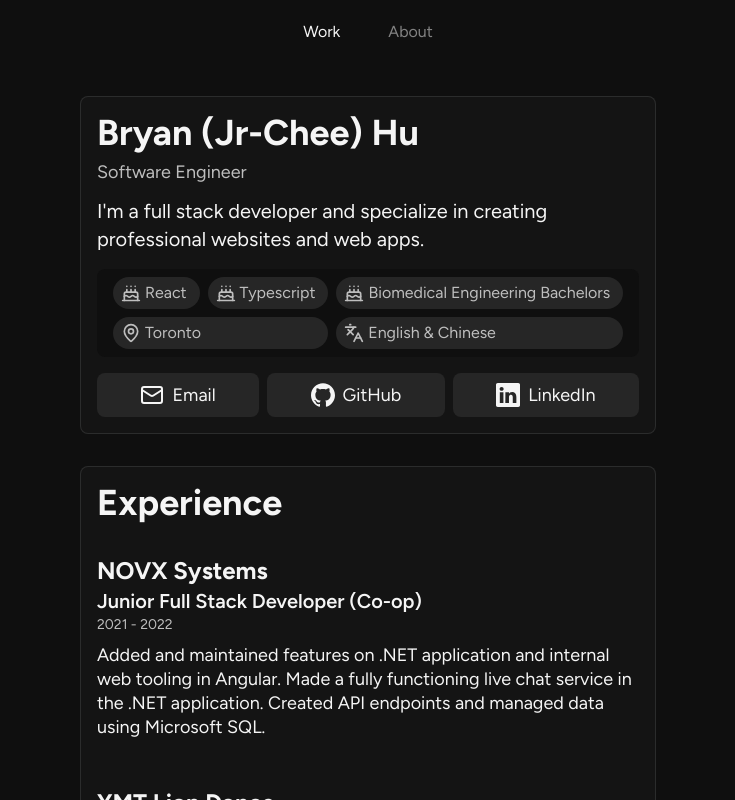
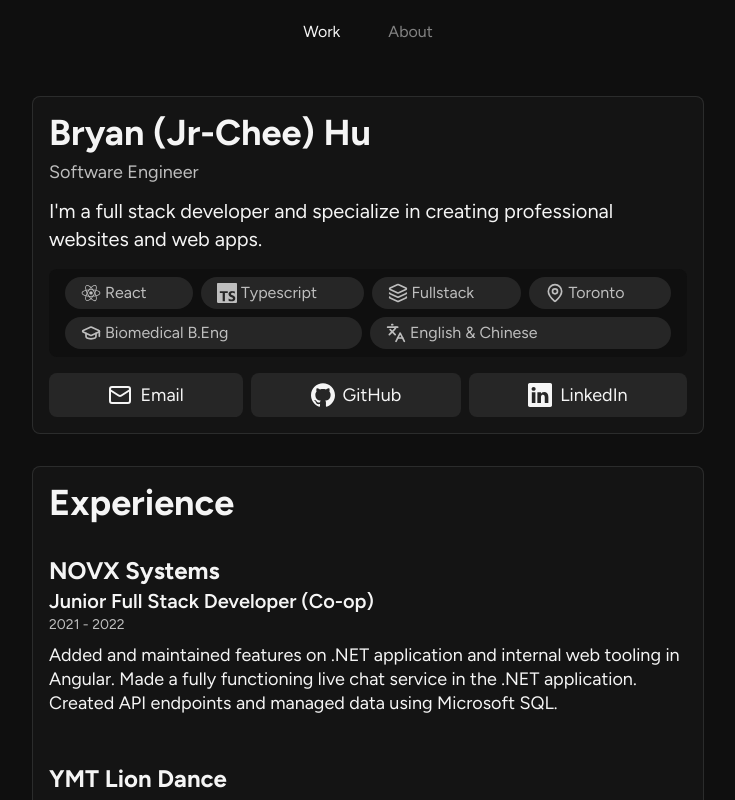
Before and after one commit to mrdude8391/branflakes, a React (Vite) app: page / in a window 1280 px wide. Shown: the top 800 px of the page, without its empty margins (272-1007 px from the left). Built offline with nearby package versions, Linux system fonts and the light colour scheme.

Commit message:
updated svgs for bar tags

```diff
--- a/src/assets/SvgLogos.tsx
+++ b/src/assets/SvgLogos.tsx
@@ -63,4 +63,19 @@ const GithubSVG = (props: { className: string }) => {
   );
 };
 
-export { ReactSVG, MongoDBSVG, LinkedInSVG, GithubSVG };
+const TypescriptSVG = (props: { className: string }) => {
+  const { className } = props;
+  return (
+    <svg
+      className={className}
+      role="img"
+      viewBox="0 0 24 24"
+      xmlns="http://www.w3.org/2000/svg"
+    >
+      <title>TypeScript</title>
+      <path d="M1.125 0C.502 0 0 .502 0 1.125v21.75C0 23.498.502 24 1.125 24h21.75c.623 0 1.125-.502 1.125-1.125V1.125C24 .502 23.498 0 22.875 0zm17.363 9.75c.612 0 1.154.037 1.627.111a6.38 6.38 0 0 1 1.306.34v2.458a3.95 3.95 0 0 0-.643-.361 5.093 5.093 0 0 0-.717-.26 5.453 5.453 0 0 0-1.426-.2c-.3 0-.573.028-.819.086a2.1 2.1 0 0 0-.623.242c-.17.104-.3.229-.393.374a.888.888 0 0 0-.14.49c0 .196.053.373.156.529.104.156.252.304.443.444s.423.276.696.41c.273.135.582.274.926.416.47.197.892.407 1.266.628.374.222.695.473.963.753.268.279.472.598.614.957.142.359.214.776.214 1.253 0 .657-.125 1.21-.373 1.656a3.033 3.033 0 0 1-1.012 1.085 4.38 4.38 0 0 1-1.487.596c-.566.12-1.163.18-1.79.18a9.916 9.916 0 0 1-1.84-.164 5.544 5.544 0 0 1-1.512-.493v-2.63a5.033 5.033 0 0 0 3.237 1.2c.333 0 .624-.03.872-.09.249-.06.456-.144.623-.25.166-.108.29-.234.373-.38a1.023 1.023 0 0 0-.074-1.089 2.12 2.12 0 0 0-.537-.5 5.597 5.597 0 0 0-.807-.444 27.72 27.72 0 0 0-1.007-.436c-.918-.383-1.602-.852-2.053-1.405-.45-.553-.676-1.222-.676-2.005 0-.614.123-1.141.369-1.582.246-.441.58-.804 1.004-1.089a4.494 4.494 0 0 1 1.47-.629 7.536 7.536 0 0 1 1.77-.201zm-15.113.188h9.563v2.166H9.506v9.646H6.789v-9.646H3.375z" />
+    </svg>
+  );
+};
+
+export { ReactSVG, MongoDBSVG, LinkedInSVG, GithubSVG, TypescriptSVG };
--- a/src/components/Portfolio.tsx
+++ b/src/components/Portfolio.tsx
@@ -6,7 +6,7 @@ import { Link } from "react-router-dom";
 const Portfolio = () => {
   return (
     <section className="dashboard-card flex flex-col gap-4">
-      <h1>Portfolio</h1>
+      <h1>Projects</h1>
       <div className="my-work">
         <Link to="/volley">
           <div className="project-image-card group">
--- a/src/components/SelfInfo.tsx
+++ b/src/components/SelfInfo.tsx
@@ -1,5 +1,17 @@
-import { LinkedInSVG, GithubSVG } from "../assets/SvgLogos";
-import { Cake, Languages, Mail, MapPin } from "lucide-react";
+import {
+  LinkedInSVG,
+  GithubSVG,
+  ReactSVG,
+  TypescriptSVG,
+} from "../assets/SvgLogos";
+import {
+  Cake,
+  GraduationCap,
+  Languages,
+  Layers,
+  Mail,
+  MapPin,
+} from "lucide-react";
 
 const SelfInfo = () => {
   return (
@@ -12,22 +24,26 @@ const SelfInfo = () => {
           websites and web apps.
         </p>
       </div>
-      <div className="flex flex-wrap bg-background gap-2 px-4 py-2 rounded-lg text-foreground-muted">
+      <div className="flex flex-wrap bg-background gap-2 px-4 py-2 rounded-lg text-foreground-muted fill-foreground-muted">
         <div className="rounded-accent-container gap-1 ">
-          <Cake className="size-5" />
+          <ReactSVG className="size-5" />
           <p>React</p>
         </div>
         <div className="rounded-accent-container gap-1 ">
-          <Cake className="size-5" />
+          <TypescriptSVG className="size-5" />
           <p>Typescript</p>
         </div>
         <div className="rounded-accent-container gap-1 ">
-          <Cake className="size-5" />
-          <p>Biomedical Engineering Bachelors</p>
+          <Layers className="size-5" />
+          <p>Fullstack</p>
         </div>
         <div className="rounded-accent-container gap-1 ">
           <MapPin className="size-5" />
           Toronto
+        </div>
+        <div className="rounded-accent-container gap-1 ">
+          <GraduationCap className="size-5" />
+          <p>Biomedical B.Eng</p>
         </div>
         <div className="rounded-accent-container gap-1 ">
           <Languages className="size-5" />
--- a/src/global.css
+++ b/src/global.css
@@ -70,7 +70,7 @@
 }
 
 @utility rounded-accent-container {
-  @apply px-2 py-1 flex-auto hover:scale-105 transition-all flex items-center rounded-2xl bg-accent;
+  @apply px-4 py-1 flex-auto hover:scale-105 transition-all flex items-center rounded-2xl bg-accent;
 }
 
 @utility flexCol {
@@ -82,7 +82,7 @@
 }
 
 @utility dashboard-card {
-  @apply w-full bg-container p-4 max-w-xl border rounded-lg;
+  @apply w-full bg-container p-4 max-w-2xl border rounded-lg;
 }
 
 @layer components {
```
Also changed, not shown: src/assets/svgs/typescript.svg (added).
